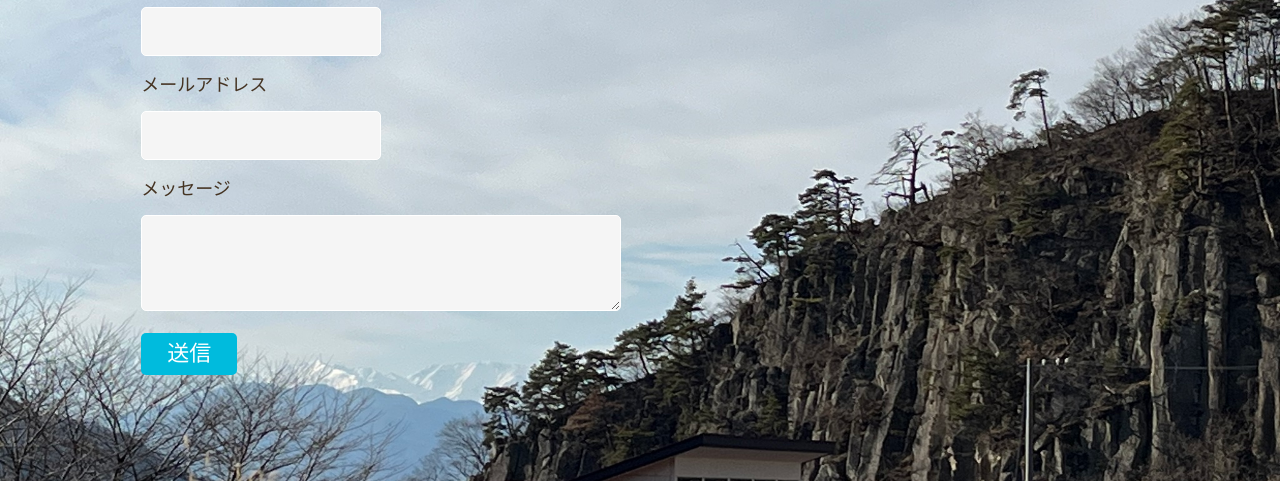
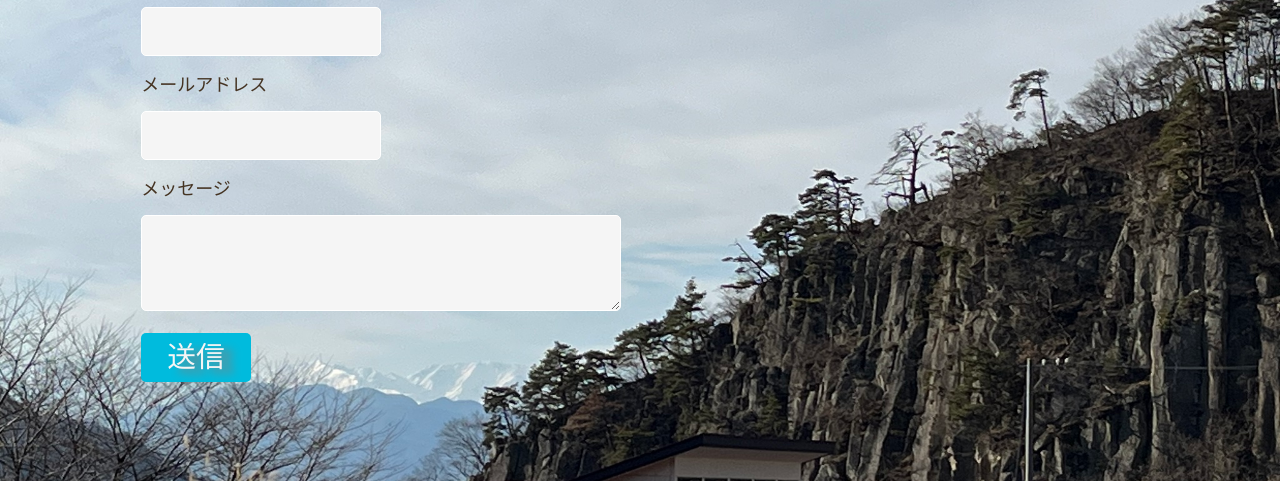
Before and after one commit to Tetsu0222/WebApp, a plain HTML site: page contact.html in a window 1280 px wide. Shown: the part 319-800 px from the top of the page. Drawn offline with Linux system fonts and the light colour scheme; some packages are replaced by stand-ins of ours.

Commit message:
Webサイトの練習

```diff
--- a/contact.html
+++ b/contact.html
@@ -51,7 +51,7 @@
                         <textarea id="message" name="your-message"></textarea>
                     </div>
 
-                    <input type="submit" class="button" value="送信">
+                    <input type="submit" class="button2" value="送信">
                 </form>
             </div><!-- /.wrapper -->
     </div><!-- /#contact -->
--- a/css/style.css
+++ b/css/style.css
@@ -74,15 +74,21 @@ img {
 }
 
 .button {
-    font-size: 1.375rem;
-    background: #0bd;
-    color: #fff;
+    font-size: 1.8rem;
+    color: green;
+    background-color: whitesmoke;
+    text-shadow: 10px 5px 8px #808080;
     border-radius: 5px;
     padding: 10px 26px;
 }
 
-.button:hover {
-    background: #0090aa;
+.button2 {
+    font-size: 1.8rem;
+    color: whitesmoke;
+    background-color: #0bd;
+    text-shadow: 10px 5px 8px #808080;
+    border-radius: 5px;
+    padding: 10px 26px;
 }
 
 .big-bg{
@@ -212,6 +218,7 @@ aside a{
 
 #menu{
     background-image: url(../images/IMG_1817.jpg);
+    background-size: cover;
 }
 
 .menu-content{
@@ -368,6 +375,5 @@ iframe{
     .post-cat {
         margin-left: 80px;
     }
-/* ↑ ここまで追加 ↑ */
 
 }
```
Also changed, not shown: index.html (+4 -2 lines), menu.html (+4 -11 lines), images/0adpDSC_8906-.jpg (added), images/IMG_1817.jpg.
